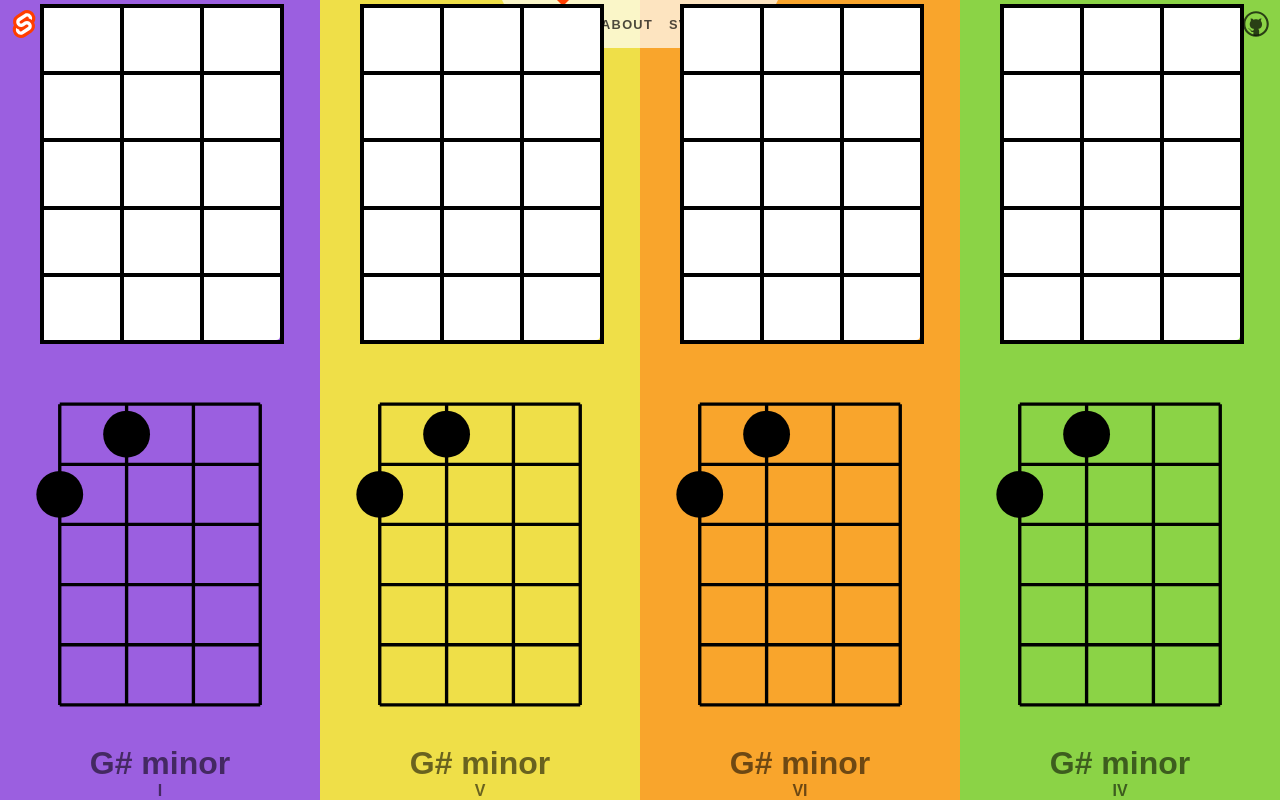
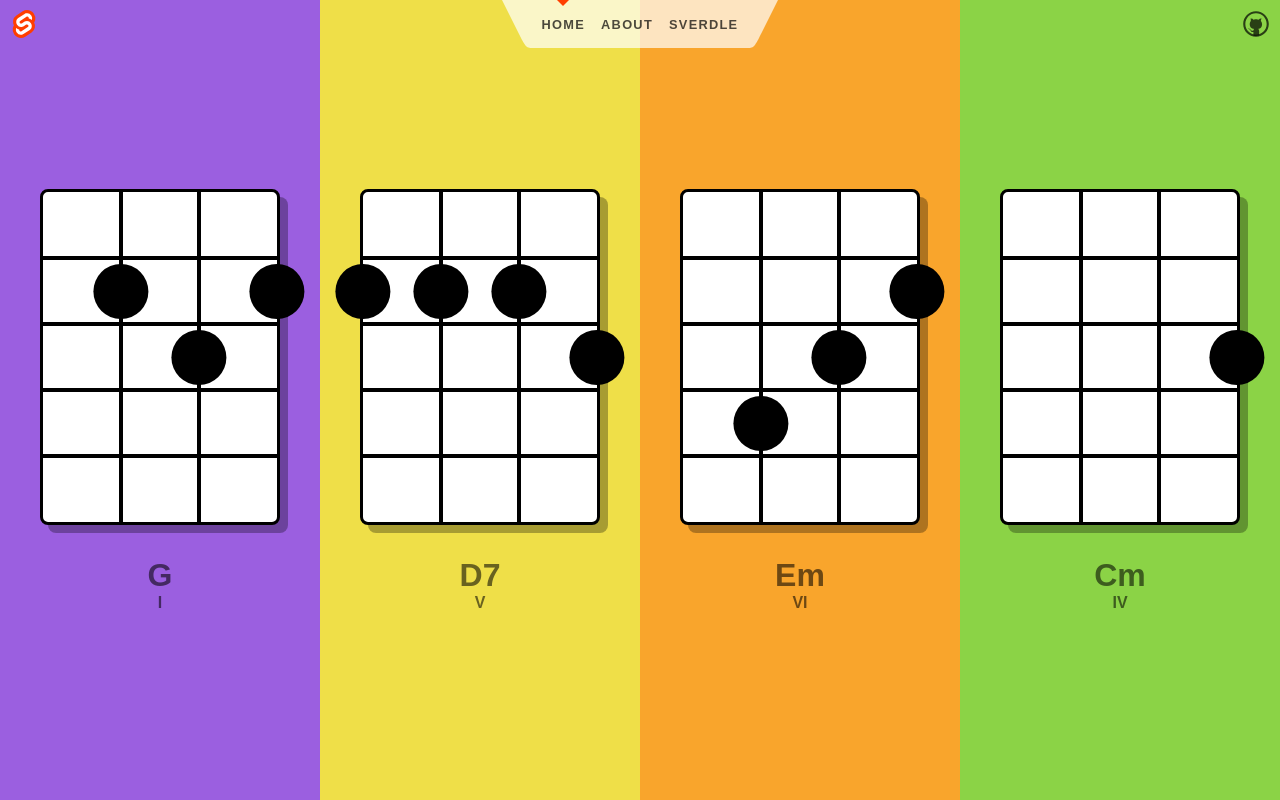
Before and after one commit to marginalhours/ukulele-progressions, a SvelteKit app: page / in a window 1280 px wide. Built offline with nearby package versions, Linux system fonts and the light colour scheme.

Commit message:
colours change on pressing space

```diff
--- a/src/routes/+page.svelte
+++ b/src/routes/+page.svelte
@@ -1,6 +1,26 @@
 <script lang="ts">
 	import ChordPanel from './ChordPanel.svelte';
 	import { Interval } from './types';
+
+	const intervals = [
+		Interval.FIRST,
+		Interval.SECOND,
+		Interval.THIRD,
+		Interval.FOURTH,
+		Interval.FIFTH,
+		Interval.SIXTH,
+		Interval.SEVENTH
+	];
+
+	const choose = (array: any[]) => array[Math.floor(Math.random() * array.length)];
+
+	let sequence = [Interval.FIRST, Interval.FIFTH, Interval.SIXTH, Interval.FOURTH];
+
+	const onKeyDown = (e: KeyboardEvent) => {
+		if (e.code == 'Space') {
+			sequence = [0, 1, 2, 3].map(() => choose(intervals));
+		}
+	};
 </script>
 
 <svelte:head>
@@ -9,12 +29,14 @@
 </svelte:head>
 
 <section>
-	<ChordPanel interval={Interval.FIRST} />
-	<ChordPanel interval={Interval.FIFTH} />
-	<ChordPanel interval={Interval.SIXTH} />
-	<ChordPanel interval={Interval.FOURTH} />
+	<ChordPanel interval={sequence[0]} chordName={'G'} fretted={[0, 2, 3, 2]} />
+	<ChordPanel interval={sequence[1]} chordName={'D7'} fretted={[2, 2, 2, 3]} />
+	<ChordPanel interval={sequence[2]} chordName={'Em'} fretted={[0, 4, 3, 2]} />
+	<ChordPanel interval={sequence[3]} chordName={'Cm'} fretted={[0, 0, 0, 3]} />
 	<!-- <ChordPanel interval={Interval.SECOND} /> -->
 </section>
+
+<svelte:window on:keydown={onKeyDown} />
 
 <style>
 	section {
--- a/src/routes/ChordDiagram.svelte
+++ b/src/routes/ChordDiagram.svelte
@@ -1,6 +1,12 @@
 <script lang="ts">
-	export let fretCount = 6;
-	export let stringCount = 4;
+	import ChordFret from './ChordFret.svelte';
+	import ChordNote from './ChordNote.svelte';
+	import ChordString from './ChordString.svelte';
+
+	export let fretCount: number = 6;
+	export let stringCount: number = 4;
+	export let lowestFret: number = 0;
+	export let fretted: (number | null)[] = [];
 
 	$: stringIncrement = 100 / (stringCount - 1);
 	$: fretIncrement = 100 / (fretCount - 1);
@@ -9,15 +15,25 @@
 <div class="chord-diagram-wrapper">
 	<div class="chord-diagram-fret-panel">
 		{#each Array.from(Array(stringCount).keys()) as stringNumber}
-			<div class="string" style="left: {stringIncrement * stringNumber}%;" />
+			{#if stringNumber != 0 && stringNumber !== stringCount - 1}
+				<ChordString {stringNumber} {stringIncrement} />
+			{/if}
 		{/each}
 		{#each Array.from(Array(fretCount).keys()) as fretNumber}
-			<div class="fret" style="top: {fretIncrement * fretNumber}%;" />
+			{#if fretNumber != 0 && fretNumber !== fretCount - 1}
+				<ChordFret {fretNumber} {fretIncrement} />
+			{/if}
+		{/each}
+		{#each fretted as stringFret, stringIndex}
+			<ChordNote onFret={stringFret} onString={stringIndex} {fretCount} {stringCount} />
 		{/each}
 	</div>
+	{#if lowestFret > 1}
+		<span class="chord-diagram-lowest-fret-label">{lowestFret}</span>
+	{/if}
 </div>
 
-<svg viewBox="0 0 300 480" width="300" height="480" style="display: block"
+<!-- <svg viewBox="0 0 300 480" width="300" height="480" style="display: block"
 	><line x1="10.00%" x2="10.00%" y1="15.00%" y2="90.00%" stroke="black" stroke-width="1%" /><line
 		x1="36.67%"
 		x2="36.67%"
@@ -78,36 +94,33 @@
 		fill="black"
 		style="transition: opacity 300ms ease-in-out 0s; transform: translate(0px, 37.5%); opacity: 0;"
 	/>
-</svg>
-
+</svg> -->
 <style>
 	.chord-diagram-wrapper {
-		width: 15rem;
-		height: 21rem;
-		padding: 0.25rem;
+		min-width: 15rem;
+		min-height: 21rem;
+		box-sizing: border-box;
+		position: relative;
+		margin-bottom: 2rem;
 	}
 
 	.chord-diagram-fret-panel {
-		background-color: #fff;
-		border-radius: 0.25rem;
-		/* border: 3px solid #000; */
-		width: 100%;
+		width: 15rem;
 		height: 21rem;
 		box-sizing: border-box;
+		background-color: #fff;
+		border-radius: 0.5rem;
+		border: 3px solid #000;
+		width: 100%;
 		position: relative;
+		box-shadow: 8px 8px 0px 0px rgba(0, 0, 0, 0.3);
 	}
 
-	.string {
-		height: 100%;
-		border: 2px solid #000;
-		display: inline-block;
+	.chord-diagram-lowest-fret-label {
 		position: absolute;
-	}
-
-	.fret {
-		width: 100%;
-		border: 2px solid #000;
-		display: inline-block;
-		position: absolute;
+		left: calc(100% + 2rem);
+		top: 0.1rem;
+		font-size: 4rem;
+		font-weight: bold;
 	}
 </style>
--- /dev/null
+++ b/src/routes/ChordFret.svelte
@@ -0,0 +1,16 @@
+<script lang="ts">
+	export let fretIncrement: number;
+	export let fretNumber: number;
+</script>
+
+<div class="chord-diagram-fret" style="top: calc({fretIncrement * fretNumber}% - 2px);" />
+
+<style>
+	.chord-diagram-fret {
+		width: 100%;
+		box-sizing: border-box;
+		border: 2px solid #000;
+		display: inline-block;
+		position: absolute;
+	}
+</style>
--- /dev/null
+++ b/src/routes/ChordNote.svelte
@@ -0,0 +1,31 @@
+<script lang="ts">
+	export let fretCount: number = 6;
+	export let stringCount: number = 4;
+	export let onFret: number | null;
+	export let onString: number;
+
+	// notes are 25% width of parent, so -12.5 to centralise
+
+	$: shouldRender = onFret !== null && onFret !== 0;
+	$: xCoord = (100 / (stringCount - 1)) * onString;
+	$: yCoord = (100 / (fretCount - 1)) * (onFret - 1);
+</script>
+
+{#if shouldRender}
+	<div class="chord-diagram-note" style="top: {yCoord}%; left: {xCoord}%" />
+{/if}
+
+<style>
+	.chord-diagram-note {
+		transform-origin: 50% 50%;
+		transform: translate(-1.725rem, 0.375rem);
+		box-sizing: border-box;
+		position: absolute;
+		top: 0;
+		left: 0;
+		width: 3.45rem;
+		height: 3.45rem;
+		background-color: #000;
+		border-radius: 50%;
+	}
+</style>
--- a/src/routes/ChordPanel.svelte
+++ b/src/routes/ChordPanel.svelte
@@ -4,6 +4,9 @@
 	import { Interval } from './types';
 
 	export let interval: Interval;
+	export let chordName: string = 'Am7';
+	export let fretted: (number | null)[];
+	export let lowestFret: number = 0;
 
 	const BACKGROUNDS = {
 		[Interval.FIRST]: '#9b5fe0',
@@ -19,8 +22,8 @@
 </script>
 
 <div class="chord-panel" style="--background-color: {backgroundColor}">
-	<ChordDiagram />
-	<div class="chord-name">G# minor</div>
+	<ChordDiagram {fretted} {lowestFret} />
+	<div class="chord-name">{chordName}</div>
 	<div class="chord-role">{interval}</div>
 </div>
 
--- /dev/null
+++ b/src/routes/ChordString.svelte
@@ -0,0 +1,16 @@
+<script lang="ts">
+	export let stringIncrement: number;
+	export let stringNumber: number;
+</script>
+
+<div class="chord-diagram-string" style="left: calc({stringIncrement * stringNumber}% - 2px);" />
+
+<style>
+	.chord-diagram-string {
+		height: 100%;
+		box-sizing: border-box;
+		border: 2px solid #000;
+		display: inline-block;
+		position: absolute;
+	}
+</style>
```
